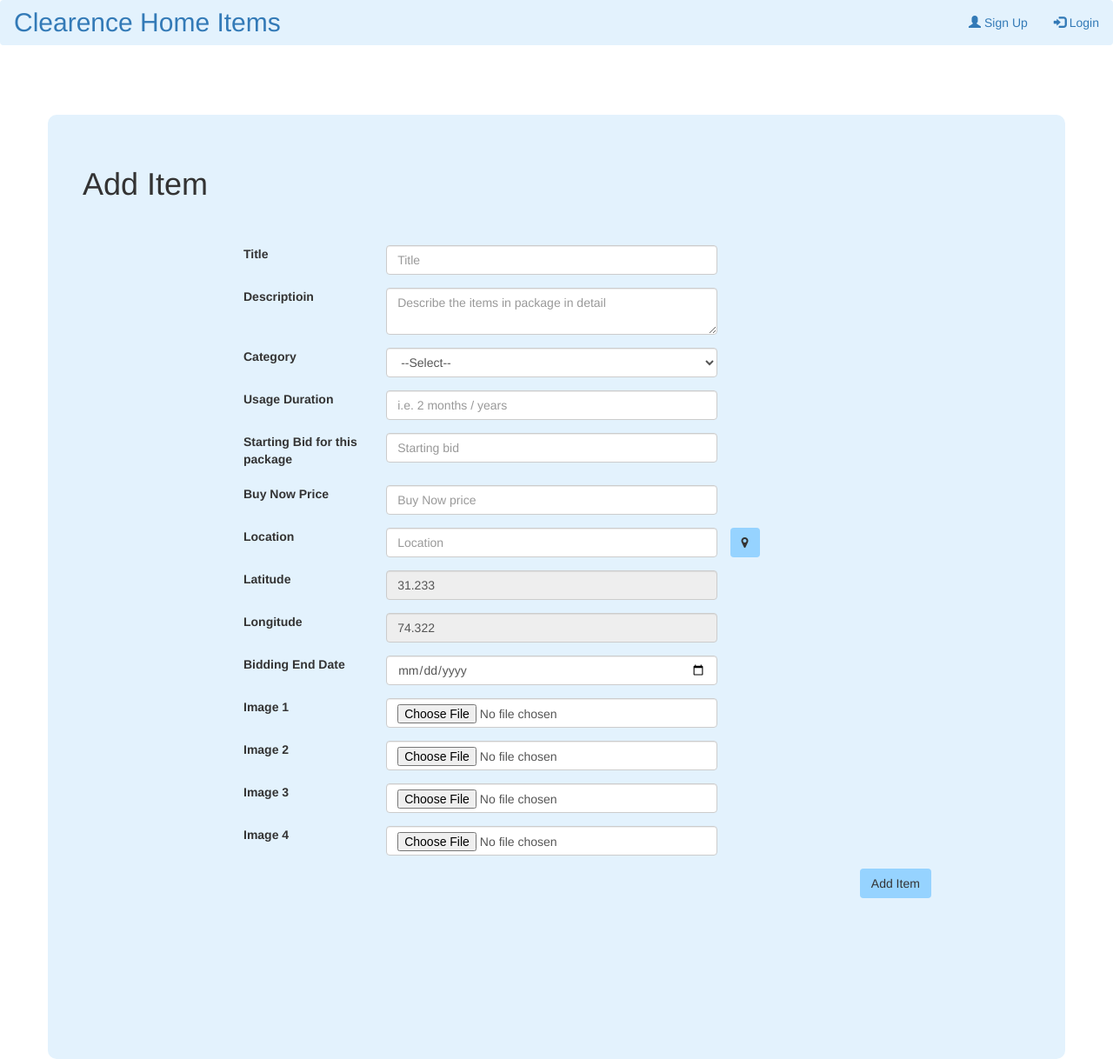
After one commit to hammzagee/homeclearence, a Django app: page /addPackage/ in a window 1280 px wide. The commit adds this page. Shown: the whole page at 87% size. Run offline with Django 3.2, Linux system fonts and the light colour scheme; some libraries are stand-ins or nearby versions.

Commit message:
all features available

```diff
--- a/user/models.py
+++ b/user/models.py
@@ -25,6 +25,9 @@ class Item(models.Model):
     lat = models.FloatField()
     lng = models.FloatField()
     image = models.ImageField(null=True, blank = True)
+    image1 = models.ImageField(null=True, blank = True)
+    image2 = models.ImageField(null=True, blank = True)
+    image3 = models.ImageField(null=True, blank = True)
     bidding = models.BooleanField(default=True)
     buyNow = models.FloatField()
     category = models.CharField(max_length=200, null=True, choices=CATEGORY)
--- a/user/templates/base.html
+++ b/user/templates/base.html
@@ -27,6 +27,7 @@
     <ul class="nav navbar-nav">
       <li class="active"><a href="{% url 'dashboard'%}">Dashboard</a></li>
       <li class="active"><a href="{% url 'addItem'%}">List New Item</a></li>
+      <li class="active"><a href="{% url 'package'%}">List Multiple Items (Package)</a></li>
     </ul>
     {%endif%}
     <ul class="nav navbar-nav navbar-right">
--- a/user/templates/home.html
+++ b/user/templates/home.html
@@ -71,7 +71,7 @@
             <div class="col-lg-4">
                 <div style="border:1px solid #ebebeb;border-radius:3px;background-color:#e3f2fd;padding:20px;text-align:center;">
                     <a href="{% url 'itemDetail' item.id%}"><img src="{{ item.image.url }}" width="310px" height="200px" alt="" style="position:relative;"></a>
-                    <a href="{% url 'itemDetail' item.id%}"><h4 style="text-align:left; color:black;"><b>{{item.title}}</b></h4></a>
+                    <a href="{% url 'itemDetail' item.id%}"><h4 style="text-align:left; color:black;"><b>{{item.title}}</b>   {% if item.image1%} (Package) {% endif %}</h4></a>
                     <h5 style="text-align:left">{{item.description}}</h5>
                       <br>
                       <h5 style="text-align:left"><b>Used Duration:&nbsp;&nbsp;&nbsp;&nbsp;&nbsp;&nbsp;&nbsp;&nbsp;&nbsp;&nbsp;&nbsp;&nbsp;&nbsp;&nbsp;&nbsp;&nbsp;&nbsp;&nbsp;&nbsp;&nbsp;&nbsp;&nbsp;&nbsp;&nbsp;&nbsp;&nbsp;&nbsp;&nbsp;&nbsp;&nbsp;&nbsp;&nbsp;&nbsp;&nbsp;{{item.usedLife}}</b></h5>
--- /dev/null
+++ b/user/templates/package.html
@@ -0,0 +1,184 @@
+{% extends "base.html" %}
+{% load static %}
+{% block content %}
+
+<br><br><br>
+<div style="background-color:#e3f2fd;border-radius:10px; padding:40px; padding-bottom:170px"class="container">
+
+<!-- Portfolio Item Heading -->
+    <h1 class="my-4">Add Item</h1>
+    <br><br>
+    <!-- Portfolio Item Row -->
+    <div class="row">
+      <div class="container" style="padding-left:200px">
+        <form method="POST" action="" enctype="multipart/form-data">
+          {% csrf_token %}
+          <div class="form-group row">
+            <label for="title" class="col-sm-2 col-form-label">Title</label>
+            <div class="col-sm-5">
+              <input type="text" class="form-control" name="title" id="title" placeholder="Title" required>
+            </div>
+          </div>
+          <div class="form-group row">
+            <label for="description" class="col-sm-2 col-form-label">Descriptioin</label>
+            <div class="col-sm-5">
+              <textarea class="form-control" id="description" name="description" placeholder="Describe the items in package in detail"></textarea>
+            </div>
+          </div>
+          <div class="form-group row">
+            <label for="description" class="col-sm-2 col-form-label">Category</label>
+            <div class="col-sm-5">
+              <select class="form-control" name="category" required>
+                <option value="">--Select--</option>
+                <option value="Furniture"> Furniture</option>
+                <option value="eFurniture"> eFurniture</option>
+                <option value="Garden Furniture"> Garden Furniture</option>
+                <option value="Other"> Other</option>
+              </select>
+            </div>
+          </div>
+          <div class="form-group row">
+            <label for="starting_bid" class="col-sm-2 col-form-label">Usage Duration</label>
+            <div class="col-sm-5">
+              <input type="test"  class="form-control" name="usedLife" id="usedLife"  placeholder="i.e. 2 months / years" required>
+            </div>
+          </div>
+          <div class="form-group row">
+            <label for="starting_bid" class="col-sm-2 col-form-label">Starting Bid for this package</label>
+            <div class="col-sm-5">
+              <input type="number" min="0" class="form-control" name="starting_bid" id="starting_bid"  placeholder="Starting bid" required>
+            </div>
+          </div>
+          <div class="form-group row">
+            <label for="buyNow" class="col-sm-2 col-form-label">Buy Now Price</label>
+            <div class="col-sm-5">
+              <input type="number" min="0" class="form-control" name="buyNow" id="buyNow"  placeholder="Buy Now price" required>
+            </div>
+          </div>
+          <div class="form-group row">
+            <label for="location" class="col-sm-2 col-form-label">Location</label>
+            <div class="col-sm-5">
+              <input type="text" class="form-control" name="location" id="location" placeholder="Location" required>
+            </div>
+            <button id="getCurrentLocation" title="use current location" onclick="getLocation()" style="background-color: #96d3ff;" type="button" class="btn btn-light"><i class="fa fa-map-marker" aria-hidden="true"></i></button>
+          </div>
+          <div class="form-group row">
+            <label for="lat" class="col-sm-2 col-form-label">Latitude</label>
+            <div class="col-sm-5">
+              <input type="text" class="form-control" name="lat" id="lat" value="31.233" placeholder="Automatically detected based upon location" readonly>
+            </div>
+          </div>
+          <div class="form-group row">
+            <label for="lng" class="col-sm-2 col-form-label">Longitude</label>
+            <div class="col-sm-5">
+              <input type="text" class="form-control" name="lng" id="lng" value="74.322" placeholder="Automatically detected based upon location" readonly>
+            </div>
+          </div>
+          <div class="form-group row">
+            <label for="bidding_end_data" class="col-sm-2 col-form-label">Bidding End Date</label>
+            <div class="col-sm-5">
+              <input type="date" class="form-control" name="bidding_end_data" id="bidding_end_data">
+            </div>
+          </div>
+          <div class="form-group row">
+            <label for="image" class="col-sm-2 col-form-label">Image 1</label>
+            <div class="col-sm-5">
+              <input type="file" class="form-control" name="image" id="image" placeholder="Item Image" required>
+            </div>
+          </div>
+          <div class="form-group row">
+            <label for="image" class="col-sm-2 col-form-label">Image 2</label>
+            <div class="col-sm-5">
+              <input type="file" class="form-control" name="image1" id="image1" placeholder="Item Image" required>
+            </div>
+          </div>
+          <div class="form-group row">
+            <label for="image" class="col-sm-2 col-form-label">Image 3</label>
+            <div class="col-sm-5">
+              <input type="file" class="form-control" name="image2" id="image2" placeholder="Item Image" required>
+            </div>
+          </div>
+          <div class="form-group row">
+            <label for="image" class="col-sm-2 col-form-label">Image 4</label>
+            <div class="col-sm-5">
+              <input type="file" class="form-control" name="image3" id="image3" placeholder="Item Image" required>
+            </div>
+          </div>
+          <div class="form-group row">
+            <div class="col-sm-10" style="text-align: right">
+              <button type="submit" class="btn btn-light" style="background-color: #96d3ff;">Add Item</button>
+            </div>
+          </div>
+      </form>
+
+      </div>
+    </div>
+</div>
+
+<script>
+  $(document).ready(function() {
+    getLocation()
+    $('#location').keyup(function(event) {
+      var loc = $(this).val()
+      $.ajax({
+        url: 'https://maps.googleapis.com/maps/api/geocode/json',
+        type: 'GET',
+        data: {address: loc, key:'AIzaSyBMRHkWz5dtdLAXc7sKu0zIhvvtsWZ2oDM'}
+      })
+      .done(function(results) {
+        $('#lat').val(results.results[0].geometry.location.lat)
+        $('#lng').val(results.results[0].geometry.location.lng)
+      });
+    });
+  });
+</script>
+
+
+<script>
+var x = document.getElementById("getCurrentLocation");
+
+function getLocation() {
+    var options = {
+    enableHighAccuracy: true,
+    timeout: 5000,
+    maximumAge: 0
+  };
+  function error(err) {
+  console.warn(`ERROR(${err.code}): ${err.message}`);
+}
+
+  if (navigator.geolocation) {
+    navigator.geolocation.getCurrentPosition(showPosition,error,options);
+  } else {
+    console.log("Geolocation is not supported by this browser.")
+  }
+}
+
+function showPosition(position) {
+  $('#lat').val(position.coords.latitude)
+  $('#lng').val(position.coords.longitude)
+  codeLatLng(position.coords.latitude,position.coords.longitude)
+}
+
+function codeLatLng(lat, lng) {
+  geocoder = new google.maps.Geocoder();
+  var latlng = new google.maps.LatLng(lat, lng);
+  geocoder.geocode({
+    'latLng': latlng
+  }, function (results, status) {
+    if (status === google.maps.GeocoderStatus.OK) {
+      if (results[1]) {
+        console.log(results);
+        $('#location').val(results[1].formatted_address)
+      } else {
+        alert('No results found');
+      }
+    } else {
+      alert('Geocoder failed due to: ' + status);
+    }
+  });
+}
+</script>
+
+
+{% endblock %}
--- a/user/urls.py
+++ b/user/urls.py
@@ -12,6 +12,7 @@ urlpatterns = [
     path('stopBid', views.stopBid, name='stopBid'),
     path('buyNow', views.buyNow, name='buyNow'),
     path('addItem/', views.addItem, name='addItem'),
+    path('addPackage/', views.package, name='package'),
     path('item/<str:pk>', views.item_detail, name='itemDetail'),
     path('item/<str:pk>/delete', views.remove_item, name='itemRemove'),
     path('activate/<uidb64>/<token>/',
--- a/user/views.py
+++ b/user/views.py
@@ -211,6 +211,17 @@ def addItem(request):
         return redirect('dashboard')
     return render(request, 'addItem.html',{})
 
+def package(request):
+    user=request.user
+    if request.method == 'POST':
+        item = Item(User=user, title=request.POST.get('title'),description=request.POST.get('description'),starting_bid=request.POST.get('starting_bid'),
+        location=request.POST.get('location'),lat=request.POST.get('lat'), lng=request.POST.get('lng'), bidding=True, image=request.FILES['image'],
+        image1=request.FILES['image1'],image2=request.FILES['image2'],image3=request.FILES['image3'],buyNow=request.POST.get('buyNow'), bidding_end_data=request.POST.get('bidding_end_data'),
+        category=request.POST.get('category'), usedLife=request.POST.get('usedLife'))
+        item.save()     #creating the item from the form atttributes
+        messages.success(request, 'Item Successfully Listed')
+        return redirect('dashboard')
+    return render(request, 'package.html',{})
 
 #dashboard Information for a authenticated user
 @login_required(login_url='login')
--- a/website/settings.py
+++ b/website/settings.py
@@ -11,7 +11,7 @@ https://docs.djangoproject.com/en/3.0/ref/settings/
 """
 
 import os
-
+from google.oauth2 import service_account
 # Build paths inside the project like this: os.path.join(BASE_DIR, ...)
 BASE_DIR = os.path.dirname(os.path.dirname(os.path.abspath(__file__)))
 
@@ -34,6 +34,9 @@ EMAIL_HOST_USER = 'maazb9545@gmail.com'
 EMAIL_HOST_PASSWORD = 'loveyourself10'
 EMAIL_PORT = 587
 
+GOOGLE_APPLICATION_CREDENTIALS=os.path.join(BASE_DIR,'creds.json')
+
+
 
 
 LOGIN_REDIRECT_URL = '/'
@@ -49,6 +52,7 @@ INSTALLED_APPS = [
     #own apps
     'user',
     'mathfilters',
+    'storages',
 ]
 
 MIDDLEWARE = [
```
Also changed, not shown: requirements.txt (+17 -0 lines), user/templates/item_detail.html (+29 -1 lines), static/images/22_WOiIUcw.jpg (added), static/images/Screenshot_2020-01-07_PR_Firm_Publicity_Public_Relation_Services_-_GoodNoon_ynEXiwB.png (added), static/images/Screenshot_2020-03-25_Flash_Moni_SPm4ZwS.png (added), static/images/Screenshot_2020-03-25_Flash_Moni_t0i2ITE.png (added), static/images/Screenshot_2020-03-25_Ozeety_OoHrCJV.jpg (added), static/images/WhatsApp_Image_2020-03-20_at_1.41.41_AM.jpeg (added), static/images/screencapture-flashxchanger-2020-03-25-16_48_11_KQhAaPj.png (added), user/migrations/0026_auto_20200415_1125.py (added), user/migrations/0027_item_image3.py (added).
